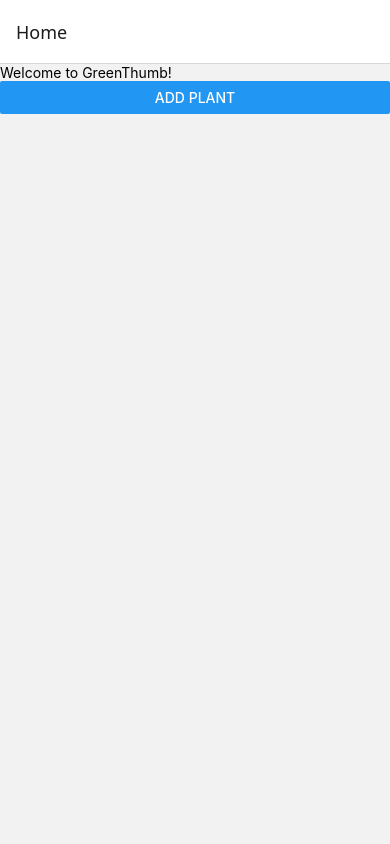
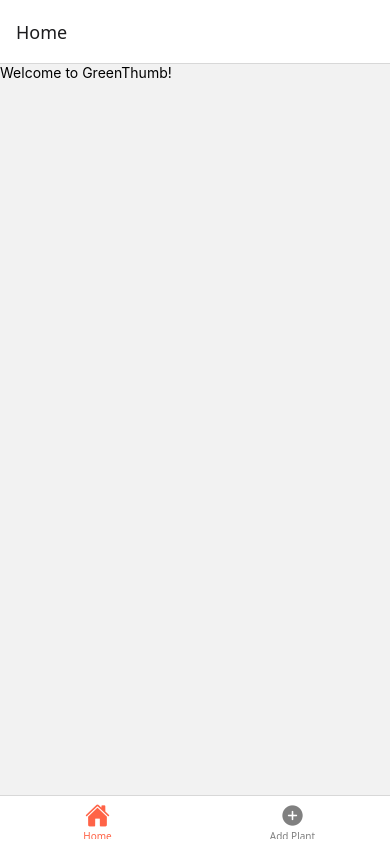
Before and after one commit to deanagan/green-thumb, a React Native app: screen / in a window 390 px wide. Built offline with nearby package versions, Linux system fonts and the light colour scheme.

Commit message:
Add navigation

```diff
--- a/App.tsx
+++ b/App.tsx
@@ -1,37 +1,46 @@
-import * as React from 'react';
+import React from 'react';
+import { SafeAreaView, Text, Button } from 'react-native';
 import { NavigationContainer } from '@react-navigation/native';
+import { createBottomTabNavigator } from '@react-navigation/bottom-tabs';
 import { createStackNavigator } from '@react-navigation/stack';
-import { Text, SafeAreaView, Button } from 'react-native';
+import Ionicons from 'react-native-vector-icons/Ionicons';
+import AddPlantScreen from './screens/AddPlantScreen';
 
-const Stack = createStackNavigator();
-
-function HomeScreen({ navigation }: any) {
+// Screens for navigation
+function HomeScreen({ navigation }) {
   return (
     <SafeAreaView>
       <Text>Welcome to GreenThumb!</Text>
-      <Button
-        title="Add Plant"
-        onPress={() => navigation.navigate('Add Plant')}
-      />
     </SafeAreaView>
   );
 }
 
-function AddPlantScreen() {
+const Tab = createBottomTabNavigator();
+const Stack = createStackNavigator();
+
+function App() {
   return (
-    <SafeAreaView>
-      <Text>Add your plant details here.</Text>
-    </SafeAreaView>
+    <NavigationContainer>
+      <Tab.Navigator
+        screenOptions={({ route }) => ({
+          tabBarIcon: ({ color, size }) => {
+            let iconName;
+            if (route.name === 'Home') {
+              iconName = 'home';
+            } else if (route.name === 'Add Plant') {
+              iconName = 'add-circle';
+            }
+            return <Ionicons name={iconName!} size={size} color={color} />;
+          },
+          tabBarActiveTintColor: 'tomato',
+          tabBarInactiveTintColor: 'gray',
+        })}
+      >
+        <Tab.Screen name="Home" component={HomeScreen} />
+        <Tab.Screen name="Add Plant" component={AddPlantScreen} />
+      </Tab.Navigator>
+    </NavigationContainer>
   );
 }
 
-export default function App() {
-  return (
-    <NavigationContainer>
-      <Stack.Navigator initialRouteName="Home">
-        <Stack.Screen name="Home" component={HomeScreen} />
-        <Stack.Screen name="Add Plant" component={AddPlantScreen} />
-      </Stack.Navigator>
-    </NavigationContainer>
-  );
-}
+export default App;
--- a/package.json
+++ b/package.json
@@ -9,6 +9,7 @@
     "web": "expo start --web"
   },
   "dependencies": {
+    "@react-navigation/bottom-tabs": "^7.4.5",
     "@react-navigation/native": "^7.1.17",
     "@react-navigation/stack": "^7.4.5",
     "expo": "~53.0.20",
@@ -16,11 +17,13 @@
     "react": "19.0.0",
     "react-native": "0.79.5",
     "react-native-safe-area-context": "^5.6.0",
-    "react-native-screens": "^4.13.1"
+    "react-native-screens": "^4.13.1",
+    "react-native-vector-icons": "^10.3.0"
   },
   "devDependencies": {
     "@babel/core": "^7.25.2",
     "@types/react": "~19.0.10",
+    "@types/react-native-vector-icons": "^6.4.18",
     "typescript": "~5.8.3"
   },
   "private": true
--- /dev/null
+++ b/screens/AddPlantScreen.tsx
@@ -0,0 +1,40 @@
+import React, { useState } from 'react';
+import { SafeAreaView, TextInput, Button, StyleSheet } from 'react-native';
+
+function AddPlantScreen() {
+  const [plantName, setPlantName] = useState('');
+
+  const handleAddPlant = () => {
+    console.log('Plant Added:', plantName);
+    // You can add logic to save this data to state or a database
+  };
+
+  return (
+    <SafeAreaView style={styles.container}>
+      <TextInput
+        style={styles.input}
+        placeholder="Plant Name"
+        value={plantName}
+        onChangeText={setPlantName}
+      />
+      <Button title="Add Plant" onPress={handleAddPlant} />
+    </SafeAreaView>
+  );
+}
+
+const styles = StyleSheet.create({
+  container: {
+    flex: 1,
+    justifyContent: 'center',
+    paddingHorizontal: 20,
+  },
+  input: {
+    height: 40,
+    borderColor: '#ddd',
+    borderWidth: 1,
+    marginBottom: 20,
+    paddingLeft: 8,
+  },
+});
+
+export default AddPlantScreen;
```
Also changed, not shown: 1 other file (tests, documents, lock files or other folders).
